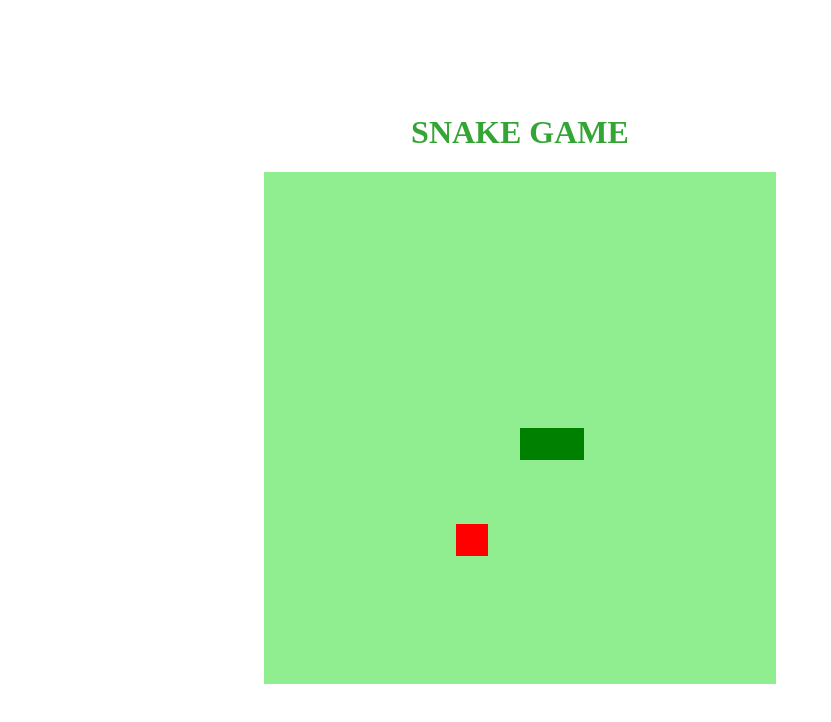
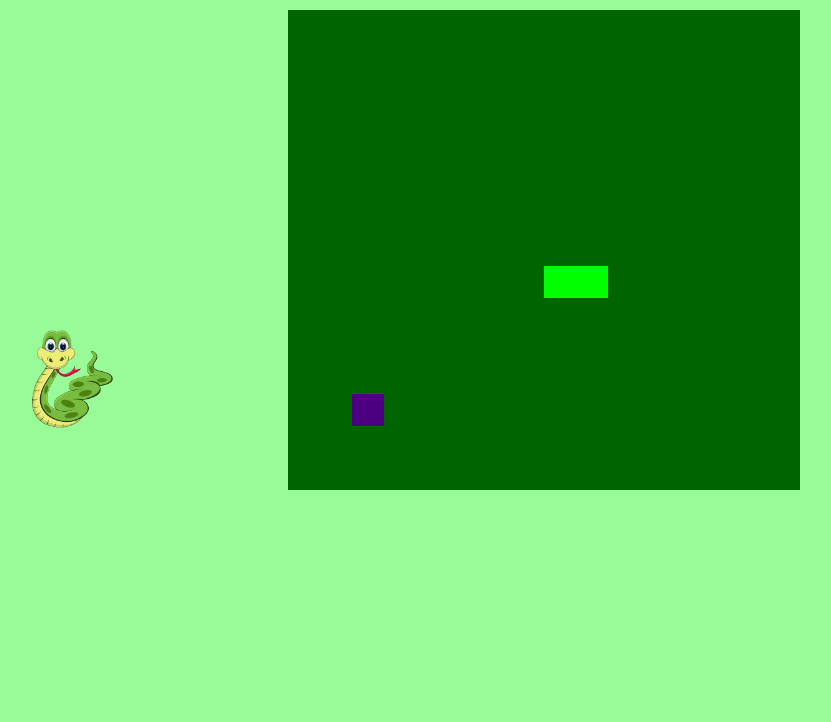
Before and after one commit to robson-tazinaffo/jogo-cobrinha, a plain HTML site: page index.html in a window 1280 px wide. Shown: the whole page, without its empty margins (96-927 px from the left). Drawn offline with Linux system fonts and the light colour scheme.

Commit message:
Alterei estilos e funcao reiniciar jogo

```diff
--- a/index.html
+++ b/index.html
@@ -11,9 +11,10 @@
 </head>
 
 <body>
-  <h1>SNAKE GAME</h1>
-  <canvas id="snake" width="512" height="512"></canvas>
-
+  <div class="logo">
+    <img src="img/snake.png" alt="logo da cobrinha">
+  </div>
+  <canvas id="snake" width="512" height="480"></canvas>
 </body>
 
 </html>
--- a/script.js
+++ b/script.js
@@ -1,5 +1,7 @@
-let canvas = document.getElementById('snake') //criar elemento que irá rodar o jogo
-let context = canvas.getContext('2d') //....
+//criar elemento que irá rodar o jogo
+let canvas = document.getElementById('snake')
+
+let context = canvas.getContext('2d')
 let box = 32
 let snake = [] //criar cobrinha como lista, já que ela vai ser uma série de coordenadas, que quando pintadas, criam os quadradinhos
 snake[0] = {
@@ -12,20 +14,22 @@ let food = {
   y: Math.floor(Math.random() * 15 + 1) * box
 }
 
-function criarBG() {
-  context.fillStyle = 'lightgreen'
-  context.fillRect(0, 0, 16 * box, 16 * box) //desenha o retângulo usando x e y e a largura e altura setadas
+function createBG() {
+  // context.fillStyle = 'lightgreen'
+  context.fillStyle = 'DarkGreen'
+  //desenha o retângulo usando x e y e a largura e altura setadas
+  context.fillRect(0, 0, 16 * box, 16 * box)
 }
 
-function criarCobrinha() {
+function createSnake() {
   for (i = 0; i < snake.length; i++) {
-    context.fillStyle = 'green'
+    context.fillStyle = 'Lime'
     context.fillRect(snake[i].x, snake[i].y, box, box)
   }
 }
 
 function drawFood() {
-  context.fillStyle = 'red'
+  context.fillStyle = 'Indigo'
   context.fillRect(food.x, food.y, box, box)
 }
 
@@ -37,9 +41,13 @@ function update(event) {
   if (event.keyCode == 38 && direction != 'down') direction = 'up'
   if (event.keyCode == 39 && direction != 'left') direction = 'right'
   if (event.keyCode == 40 && direction != 'up') direction = 'down'
+  if (event.keyCode == 27) {
+    alert('Reiniciando o jogo...')
+    startGame()
+  }
 }
 
-function iniciarJogo() {
+function startGame() {
   if (snake[0].x > 15 * box && direction == 'right') snake[0].x = 0
   if (snake[0].x < 0 && direction == 'left') snake[0].x = 16 * box
   if (snake[0].y > 15 * box && direction == 'down') snake[0].y = 0
@@ -49,11 +57,12 @@ function iniciarJogo() {
     if (snake[0].x == snake[i].x && snake[0].y == snake[i].y) {
       clearInterval(jogo)
       alert('Game Over :(')
+      // startGame()
     }
   }
 
-  criarBG()
-  criarCobrinha()
+  createBG()
+  createSnake()
   drawFood()
 
   let snakeX = snake[0].x
@@ -79,4 +88,4 @@ function iniciarJogo() {
   snake.unshift(newHead) //método unshift adiciona como primeiro quadradinho da cobrinha
 }
 
-let jogo = setInterval(iniciarJogo, 100)
+let jogo = setInterval(startGame, 100)
--- a/style.css
+++ b/style.css
@@ -1,10 +1,28 @@
+* {
+  margin: 0;
+  padding: 0;
+  top: 0;
+  box-sizing: content-box;
+}
+
 body {
-  height: 95vh;
-  width: 95vw;
   display: flex;
   flex-direction: column;
   justify-content: center;
   align-items: center;
-  background-color: white;
-  color: rgb(52, 165, 52);
+  margin-top: 10px;
+  /* background-color: rgb(231, 249, 168); */
+  background-color: rgb(152, 251, 152);
+  color: rgb(148, 52, 165);
 }
+
+.logo {
+  display: flex;
+  position: absolute;
+  top: 40%;
+  left: 10%;
+  width: 100px;
+  height: 100px;
+  align-items: left;
+  margin: 10px 0px 10px 0px;
+}
```
Also changed, not shown: img/image-readme.png (added), img/snake.png (added), 1 other file.
